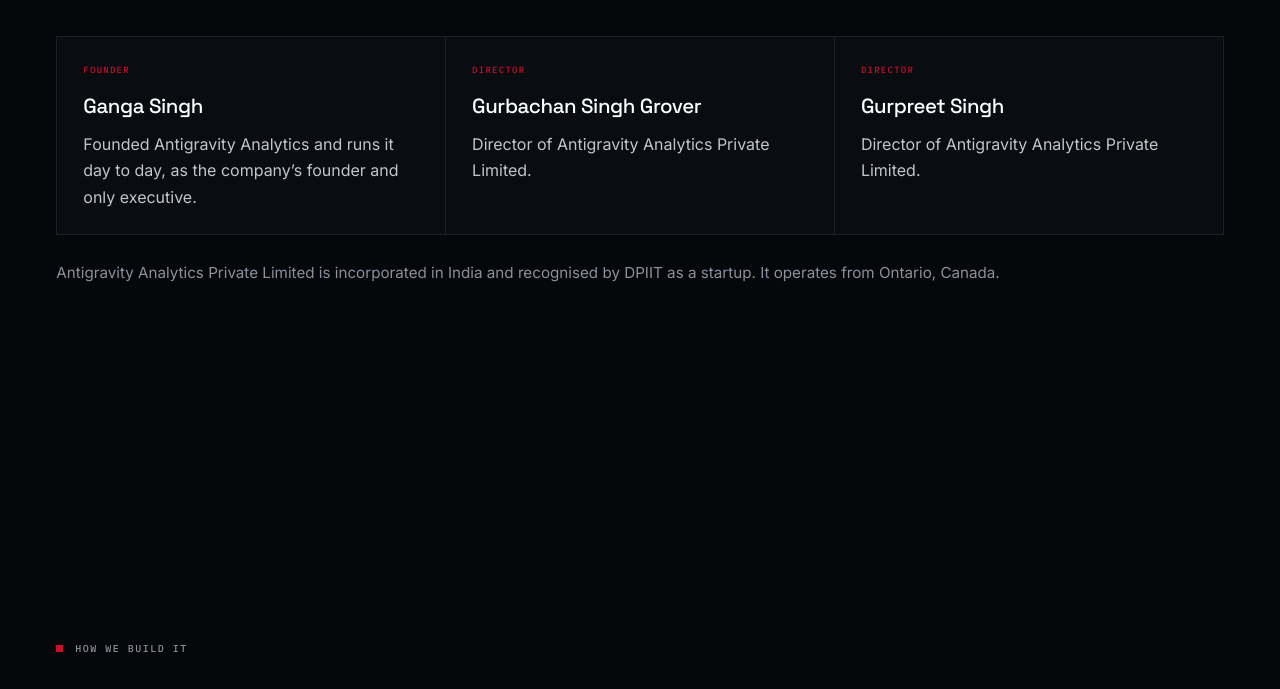
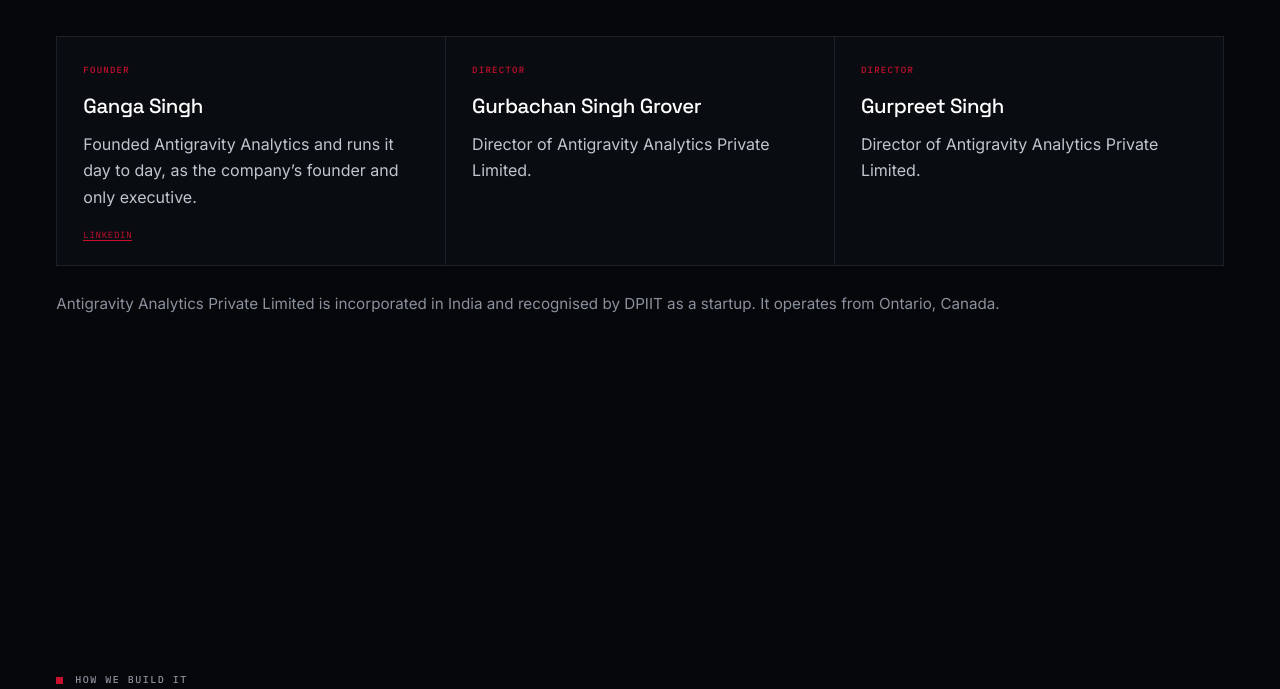
Before and after one commit to Antigravity-Analytics/website, a plain HTML site: page index.html in a window 1280 px wide. Shown: the part 3519-4208 px from the top of the page. Drawn offline with Linux system fonts and the light colour scheme.

Commit message:
Link founder LinkedIn in leadership section

```diff
--- a/index.html
+++ b/index.html
@@ -330,7 +330,7 @@
       <p class="eyebrow reveal">Leadership</p>
       <h2 class="reveal" id="leadership-title">A small company, led by the people who run it.</h2>
       <div class="problem-cards reveal" aria-label="Company leadership" style="margin-top:44px">
-        <article class="problem-card"><small>Founder</small><span class="leader-name">Ganga Singh</span><p>Founded Antigravity Analytics and runs it day to day, as the company&rsquo;s founder and only executive.</p></article>
+        <article class="problem-card"><small>Founder</small><span class="leader-name">Ganga Singh</span><p>Founded Antigravity Analytics and runs it day to day, as the company&rsquo;s founder and only executive.</p><p class="card-note"><a href="https://www.linkedin.com/in/g-singh-01" target="_blank" rel="noopener" style="color:var(--red);text-decoration:none;border-bottom:1px solid var(--red)">LinkedIn</a></p></article>
         <article class="problem-card"><small>Director</small><span class="leader-name">Gurbachan Singh Grover</span><p>Director of Antigravity Analytics Private Limited.</p></article>
         <article class="problem-card"><small>Director</small><span class="leader-name">Gurpreet Singh</span><p>Director of Antigravity Analytics Private Limited.</p></article>
       </div>
```
